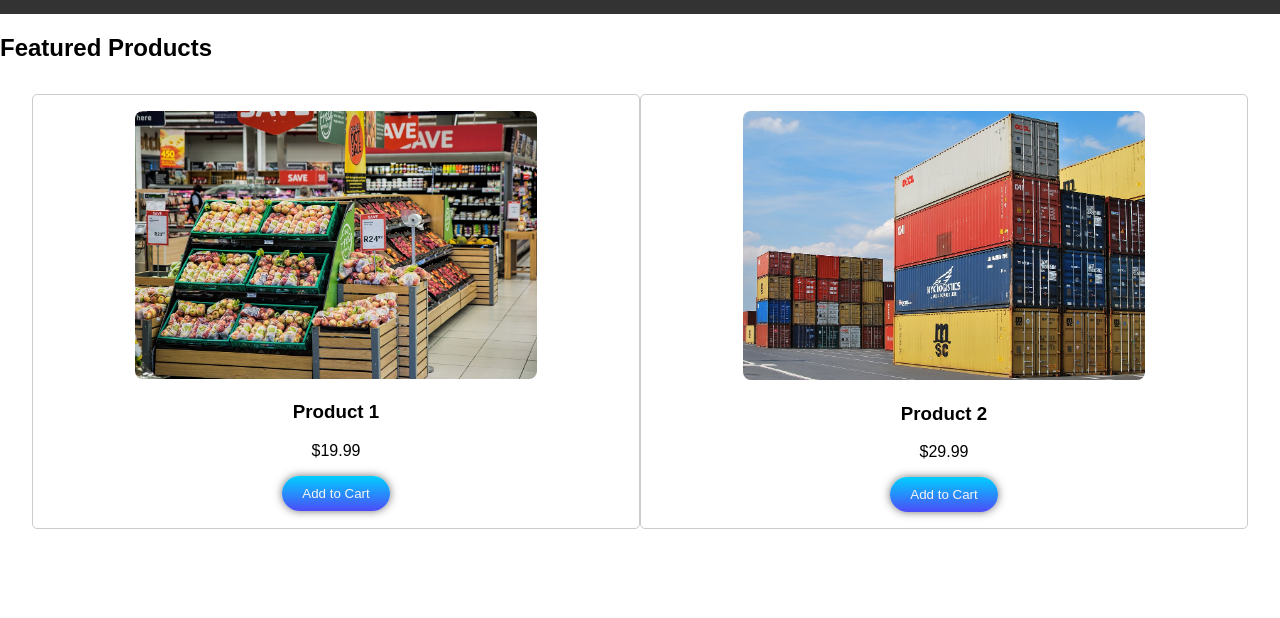
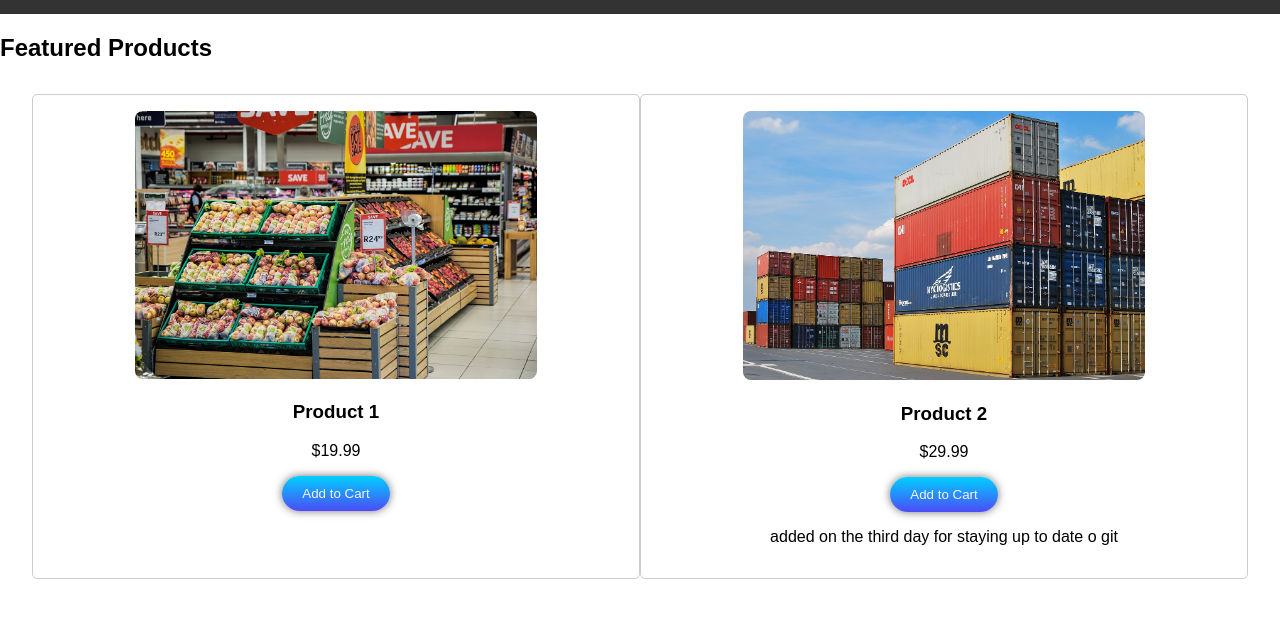
Before and after one commit to fab-ricio/first-web-page, a plain HTML site: page index.html in a window 1280 px wide. Shown: the part 116-734 px from the top of the page. Drawn offline with Linux system fonts and the light colour scheme; files whose address does not match are found by name.

Commit message:
Third day Git

```diff
--- a/index.html
+++ b/index.html
@@ -33,6 +33,7 @@
                 <h3>Product 2</h3>
                 <p>$29.99</p>
                 <button onclick="addToCart(2)">Add to Cart</button>
+                <p>added on the third day for staying up to date o git</p>
             </div>
         </div>
     </main>
```
